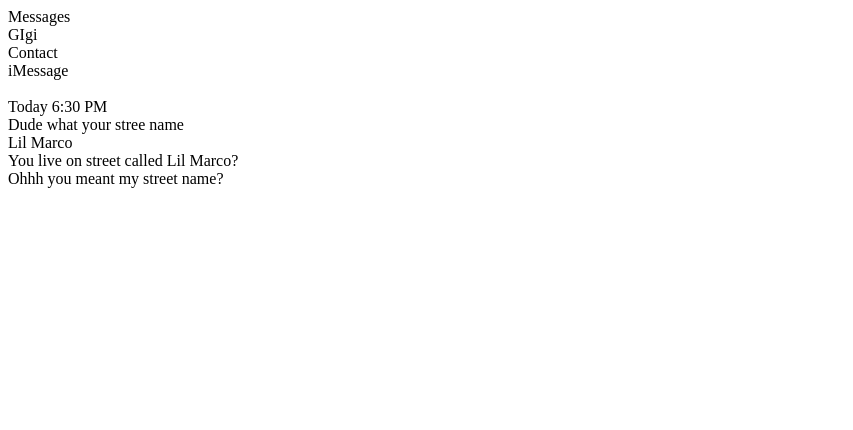
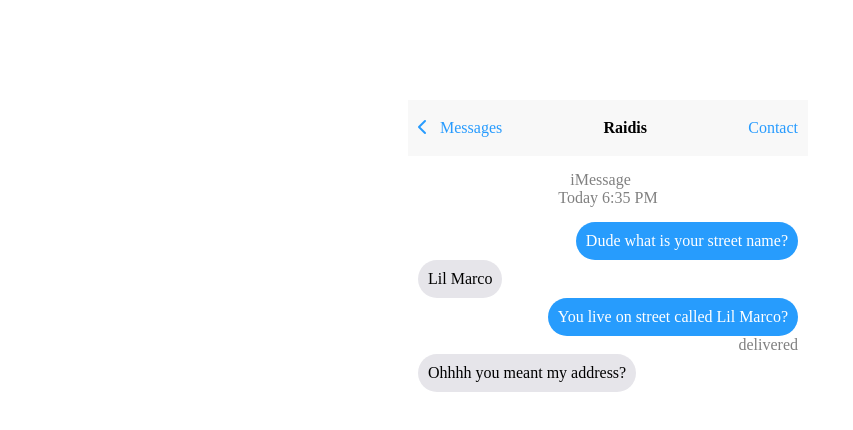
Before and after one commit to Raidiss/screenshot, a plain HTML site: page index.html in a window 1280 px wide. Shown: the whole page, without its empty margins (0-853 px from the left). Drawn offline with Linux system fonts and the light colour scheme.

Commit message:
Create ccs style

```diff
--- a/index.css
+++ b/index.css
@@ -0,0 +1,56 @@
+.container{
+  display: flex;
+  width: 400px;
+  margin-top: 100px;
+  margin-left: 400px;
+  background-color: #ffffff;
+  flex-direction: column;
+  }
+
+.header{
+  display: flex;
+  height: 35px;
+  background-color: #f8f8f8;
+  border-bottom: 1px;
+  border-bottom-style: inset;
+  border-bottom-color:#f8f8f8;
+  justify-content: space-between;
+  align-items: center;
+  padding: 10px;
+}
+
+.date{
+  display: flex;
+  justify-content: center;
+  margin-top: 10px;
+  padding: 5px;
+}
+.messages{
+  display: flex;
+  flex-direction: column;
+  padding: 10px;
+}
+.message-sent{
+  align-self: flex-end;
+  font-style: normal;
+  background: #279cfd;
+  border-radius: 25px;
+  padding: 10px;
+  border: 2px;
+  color: white;
+}
+
+.text1,.text3{
+  color: #279bfe;
+}
+
+.message-received{
+  align-self: flex-start;
+  display: flex;
+  background-color: #e6e5ea;
+  border-radius: 25px;
+  padding: 10px;
+}
+.message-final{
+  align-self: flex-end;
+}
--- a/index.html
+++ b/index.html
@@ -3,27 +3,27 @@
   <head>
     <meta charset="utf-8">
     <link rel="stylesheet" href="index.css">
+    <link href="http://maxcdn.bootstrapcdn.com/font-awesome/latest/css/font-awesome.min.css" rel="stylesheet" />
     <title>ScreenShot</title>
   </head>
   <body>
-    <div class="body-container">
-      <div class="header-container">
-        <div class="messenges"> Messages</div>
-        <div class="name">GIgi</div>
-        <div class="contacts">Contact</div>
-
-     <div class="message-history">
-        <div class="delivery-gray-text"">iMessage</div>
-        <br>Today 6:30 PM
-        <div class="sent">Dude what your stree name</div>
-        <div class="received">Lil Marco</div>
-        <div class="sent" id="sent-two"> You live on street called Lil Marco?
-            <div class="delivery-gray-text">
-            </div>
+    <div class="container">
+      <div class="header">
+        <div class="text1" id="text-message"><i class="fa fa-chevron-left"></i>&nbsp; &nbsp;Messages</div>
+        <div class="text2"><span style="color:black;font-weight:bold">Raidis</span></div>
+        <div class="text3">Contact</div>
+      </div>
+      <div class="content">
+        <div class="date"><span style="color:gray;align:center"> &nbsp; &nbsp;iMessage
+          <br>Today 6:35 PM
         </div>
-        <div class="received">Ohhh you meant my street name?</div>
-     </div>
+        <div class= "messages">
+          <div class="message-sent">Dude what is your street name?</div>
+          <div class="message-received">Lil Marco</div>
+          <div class="message-sent">You live on street called Lil Marco?</div>
+          <div class="message-final"> <span style="color:gray">delivered </span></div>
+          <div class="message-received">Ohhhh you meant my address?</div>
+      </div>
+      </div>
     </div>
-  </div>
   </body>
-</html>
```
